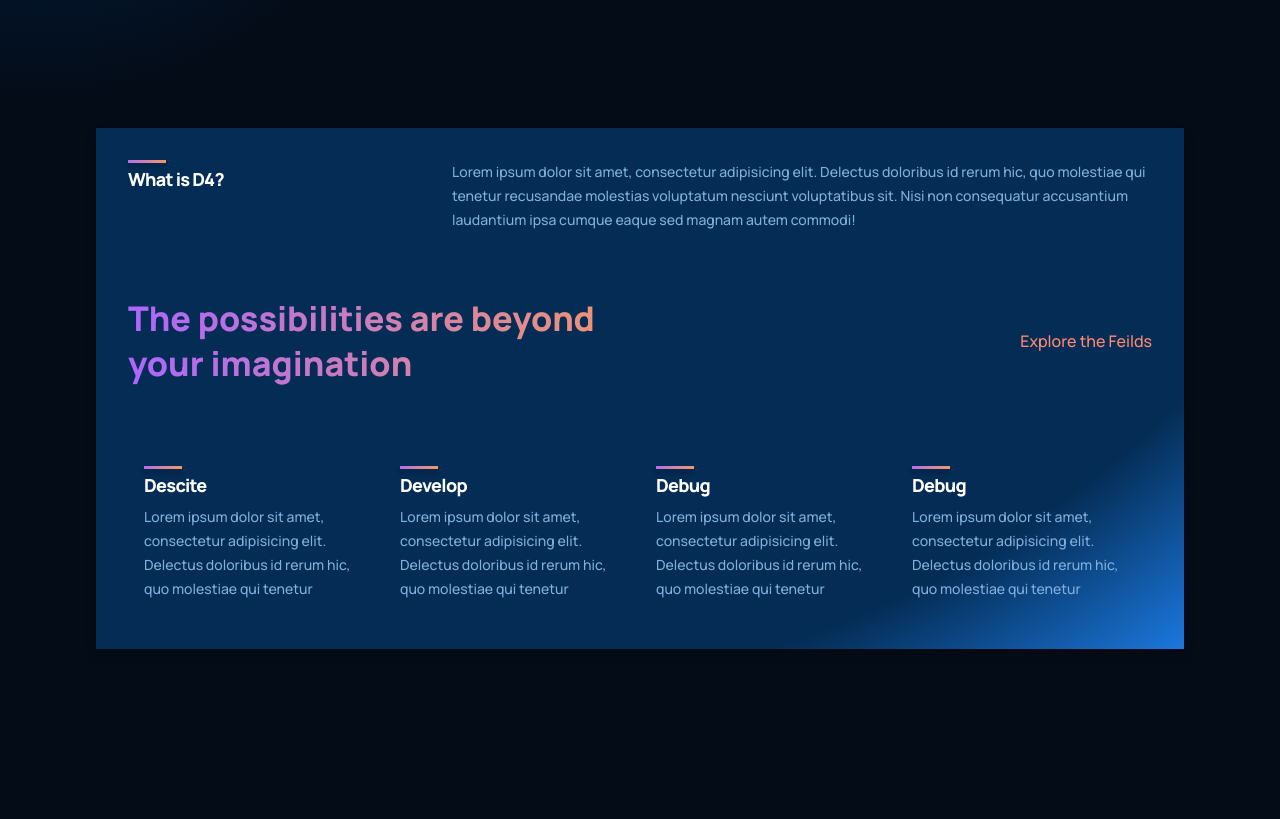
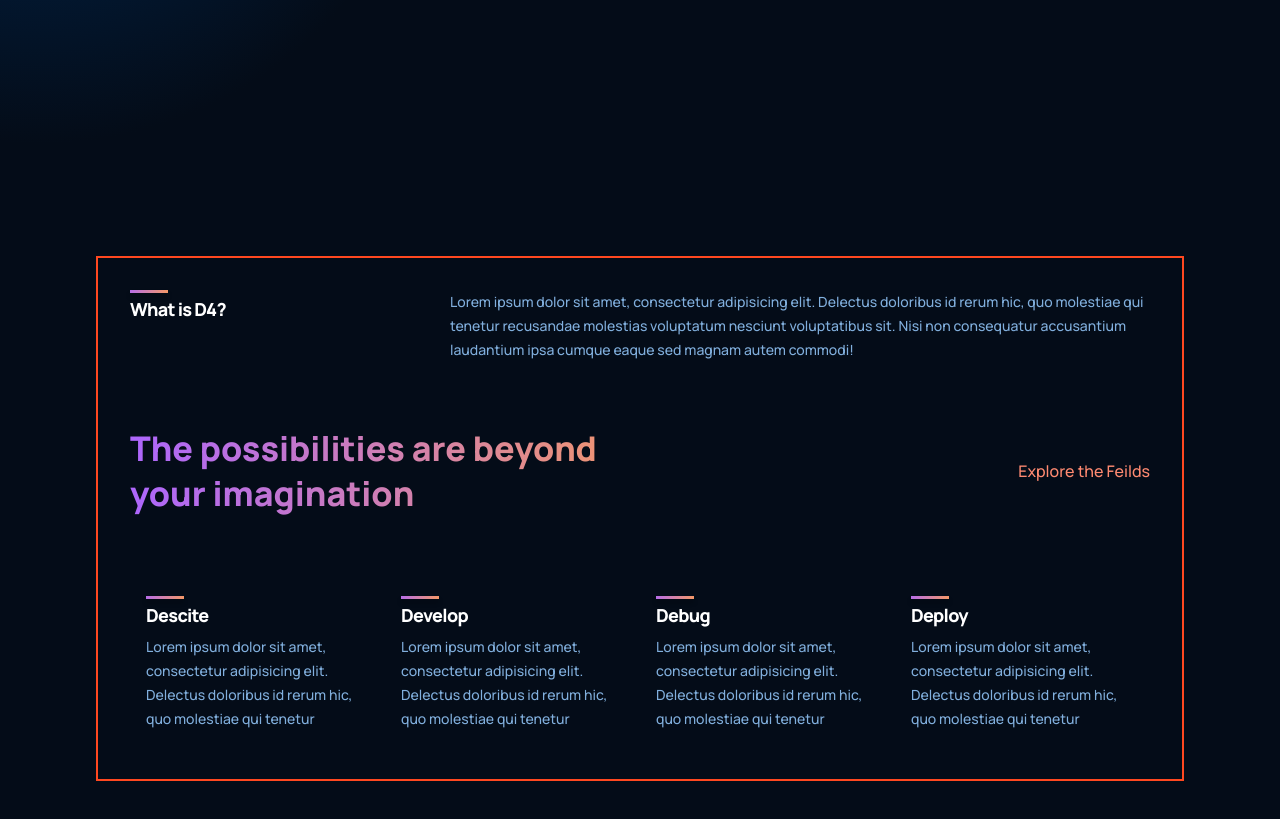
Before and after one commit to D4Community/d4-website, a React (Create React App) app: page / in a window 1280 px wide. Shown: the part 609-1428 px from the top of the page. Before the commit the page ends 1322 px from the top, so only its background shows below. Built offline with nearby package versions, Linux system fonts and the light colour scheme.

Commit message:
what is d4 done

```diff
--- a/package.json
+++ b/package.json
@@ -12,6 +12,7 @@
     "react-dom": "^18.2.0",
     "react-icons": "^4.7.1",
     "react-scripts": "5.0.1",
+    "react-slick": "^0.29.0",
     "web-vitals": "^2.1.4"
   },
   "scripts": {
--- a/public/index.html
+++ b/public/index.html
@@ -15,29 +15,23 @@
       user's mobile device or desktop. See https://developers.google.com/web/fundamentals/web-app-manifest/
     -->
     <link rel="manifest" href="%PUBLIC_URL%/manifest.json" />
-    <!--
-      Notice the use of %PUBLIC_URL% in the tags above.
-      It will be replaced with the URL of the `public` folder during the build.
-      Only files inside the `public` folder can be referenced from the HTML.
+    <link
+      rel="stylesheet"
+      type="text/css"
+      charset="UTF-8"
+      href="https://cdnjs.cloudflare.com/ajax/libs/slick-carousel/1.6.0/slick.min.css"
+    />
 
-      Unlike "/favicon.ico" or "favicon.ico", "%PUBLIC_URL%/favicon.ico" will
-      work correctly both with client-side routing and a non-root public URL.
-      Learn how to configure a non-root public URL by running `npm run build`.
-    -->
+    <!-- react slick css links -->
+    <link
+      rel="stylesheet"
+      type="text/css"
+      href="https://cdnjs.cloudflare.com/ajax/libs/slick-carousel/1.6.0/slick-theme.min.css"
+    />
     <title>React App</title>
   </head>
   <body>
     <noscript>You need to enable JavaScript to run this app.</noscript>
     <div id="root"></div>
-    <!--
-      This HTML file is a template.
-      If you open it directly in the browser, you will see an empty page.
-
-      You can add webfonts, meta tags, or analytics to this file.
-      The build step will place the bundled scripts into the <body> tag.
-
-      To begin the development, run `npm start` or `yarn start`.
-      To create a production bundle, use `npm run build` or `yarn build`.
-    -->
   </body>
 </html>
--- a/src/components/Header/Header.css
+++ b/src/components/Header/Header.css
@@ -1,6 +1,7 @@
 .d4__header {
     display: flex;
     flex-direction: row;
+    margin-bottom: 6rem;
 }
 
 .d4__header-content {
--- a/src/components/Navbar/Navbar.css
+++ b/src/components/Navbar/Navbar.css
@@ -3,6 +3,7 @@
     justify-content: space-between;
     align-items: center;
     padding: 2rem 4rem;
+    /* position:sticky ; */
 }
 
 .d4_navbar_links {
@@ -49,7 +50,6 @@
 .d4_navbar_links_container a:hover ,.d4_navbar_menu_container a:hover {
     padding: 0.5rem 1rem;
     color: #fff;
-    background: transparent;
     font-family: var(--font-family);
     font-weight: 500;
     font-size: 18px;
@@ -58,6 +58,7 @@
     cursor: pointer;
     border: 0;
     outline: none;
+    background: transparent;
     border:2px solid #ff4820;
 }
 
--- a/src/components/Navbar/Navbar.jsx
+++ b/src/components/Navbar/Navbar.jsx
@@ -13,10 +13,10 @@ const Navbar = () => {
         </div>
         <div className="d4_navbar_links_container">
           <p>
-            <a href="#Home">Home</a>
+            <a href="#home">Home</a>
           </p>
           <p>
-            <a href="#WhatisD4">What is D4</a>
+            <a href="#whatisd4">What is D4</a>
           </p>
           <p>
             <a href="#Team">Team</a>
@@ -49,10 +49,10 @@ const Navbar = () => {
             <div className="d4_navbar_menu_container_links">
               {" "}
               <p>
-                <a href="#Home">Home</a>
+                <a href="#home">Home</a>
               </p>
               <p>
-                <a href="#WhatisD4">What is D4</a>
+                <a href="#whatisd4">What is D4</a>
               </p>
               <p>
                 <a href="#Team">Team</a>
--- a/src/components/WhatisD4/WhatisD4.css
+++ b/src/components/WhatisD4/WhatisD4.css
@@ -3,24 +3,22 @@
     flex-direction: column;
 
     padding: 2rem;
-    background: var(--color-footer);
+    background: transparent;
+    border: 2px solid #ff4820;
+    margin-top: 12rem;
+/* background-color: var(--color-footer); */
 
-    /* ff 3.6+ */
-    background:-moz-radial-gradient(circle at 30% -100%, #042c54 25%, rgba(4, 44, 84, 1) 85%, rgba(27, 120, 222, 1) 100%);
+    /* background: -moz-radial-gradient(circle at 30% -100%, #042c54 25%, rgba(4, 44, 84, 1) 85%, rgba(27, 120, 222, 1) 100%);
 
-    /* safari 5.1+,chrome 10+ */
-    background:-webkit-radial-gradient(circle at 30% -100%, #042c54 25%, rgba(4, 44, 84, 1) 85%, rgba(27, 120, 222, 1) 100%);
+    background: -webkit-radial-gradient(circle at 30% -100%, #042c54 25%, rgba(4, 44, 84, 1) 85%, rgba(27, 120, 222, 1) 100%);
 
-    /* opera 11.10+ */
-    background:-o-radial-gradient(circle at 30% -100%, #042c54 25%, rgba(4, 44, 84, 1) 85%, rgba(27, 120, 222, 1) 100%);
+    background: -o-radial-gradient(circle at 30% -100%, #042c54 25%, rgba(4, 44, 84, 1) 85%, rgba(27, 120, 222, 1) 100%);
 
-    /* ie 10+ */
-    background:-ms-radial-gradient(circle at 30% -100%, #042c54 25%, rgba(4, 44, 84, 1) 85%, rgba(27, 120, 222, 1) 100%);
+    background: -ms-radial-gradient(circle at 30% -100%, #042c54 25%, rgba(4, 44, 84, 1) 85%, rgba(27, 120, 222, 1) 100%);
 
-    /* global 92%+ browsers support */
-    background:radial-gradient(circle at 30% -100%, #042c54 25%, rgba(4, 44, 84, 1) 85%, rgba(27, 120, 222, 1) 100%);
+    background: radial-gradient(circle at 30% -100%, #042c54 25%, rgba(4, 44, 84, 1) 85%, rgba(27, 120, 222, 1) 100%);
 
-    filter: drop-shadow(0px 4px 4px rgba(0, 0, 0, 0.25));
+    filter: drop-shadow(0px 4px 4px rgba(0, 0, 0, 0.25)); */
 }
 
 .d4__WhatisD4-feature {
--- a/src/components/WhatisD4/WhatisD4.jsx
+++ b/src/components/WhatisD4/WhatisD4.jsx
@@ -3,7 +3,7 @@ import Feature from "../../components/Feature/Feature";
 import "./WhatisD4.css";
 
 const WhatisD4 = () => (
-  <div className="d4__WhatisD4 section__margin" id="wd4">
+  <div className="d4__WhatisD4 section__margin" id="whatisd4">
     <div className="d4__WhatisD4-feature">
       <Feature
         title="What is D4?"
@@ -30,7 +30,7 @@ const WhatisD4 = () => (
         text="Lorem ipsum dolor sit amet, consectetur adipisicing elit. Delectus doloribus id rerum hic, quo molestiae qui tenetur"
       />
       <Feature
-        title="Debug"
+        title="Deploy"
         text="Lorem ipsum dolor sit amet, consectetur adipisicing elit. Delectus doloribus id rerum hic, quo molestiae qui tenetur"
       />
     </div>
```
Also changed, not shown: src/App.js (+6 -7 lines), 1 other file (tests, documents, lock files or other folders).
